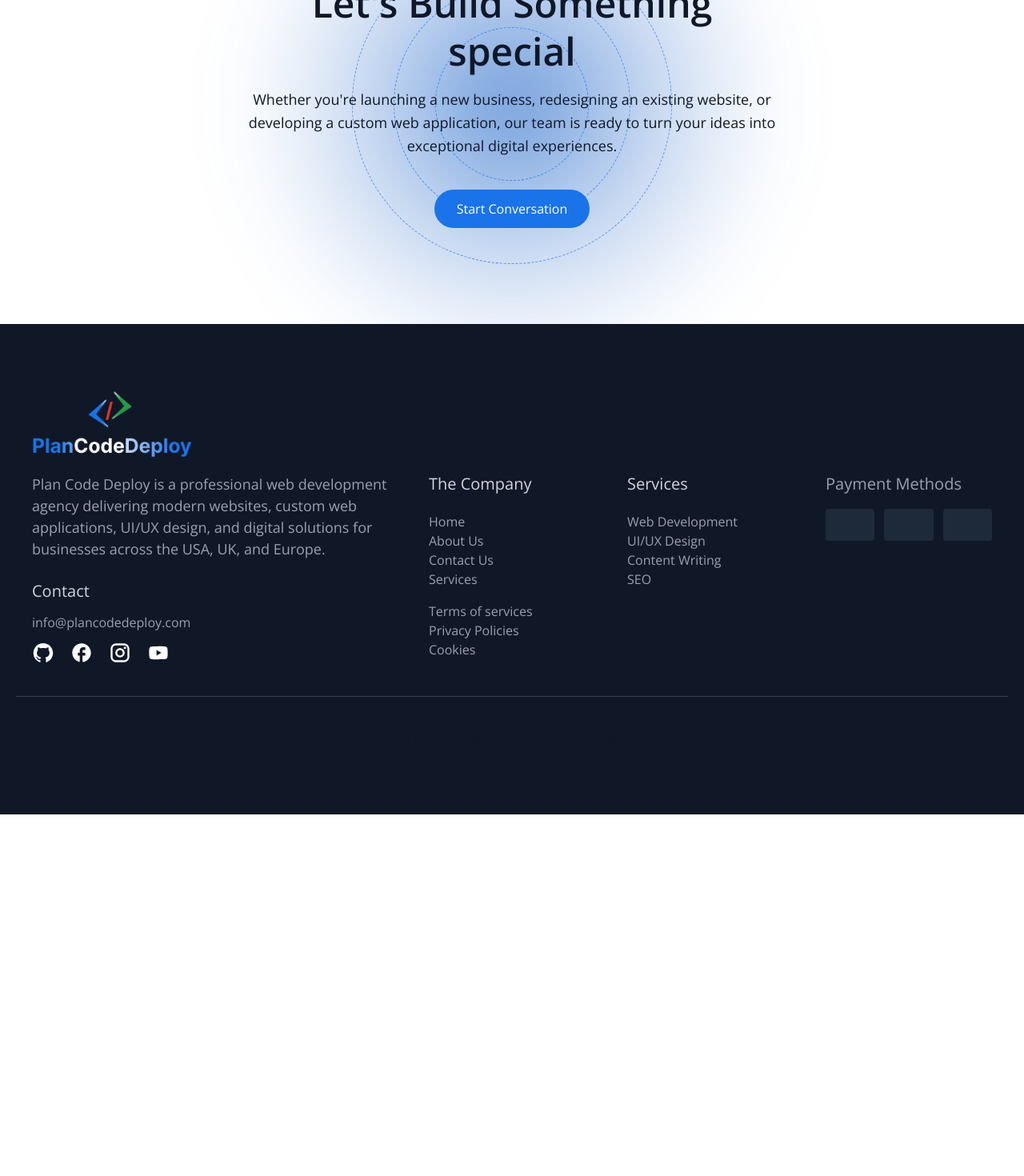
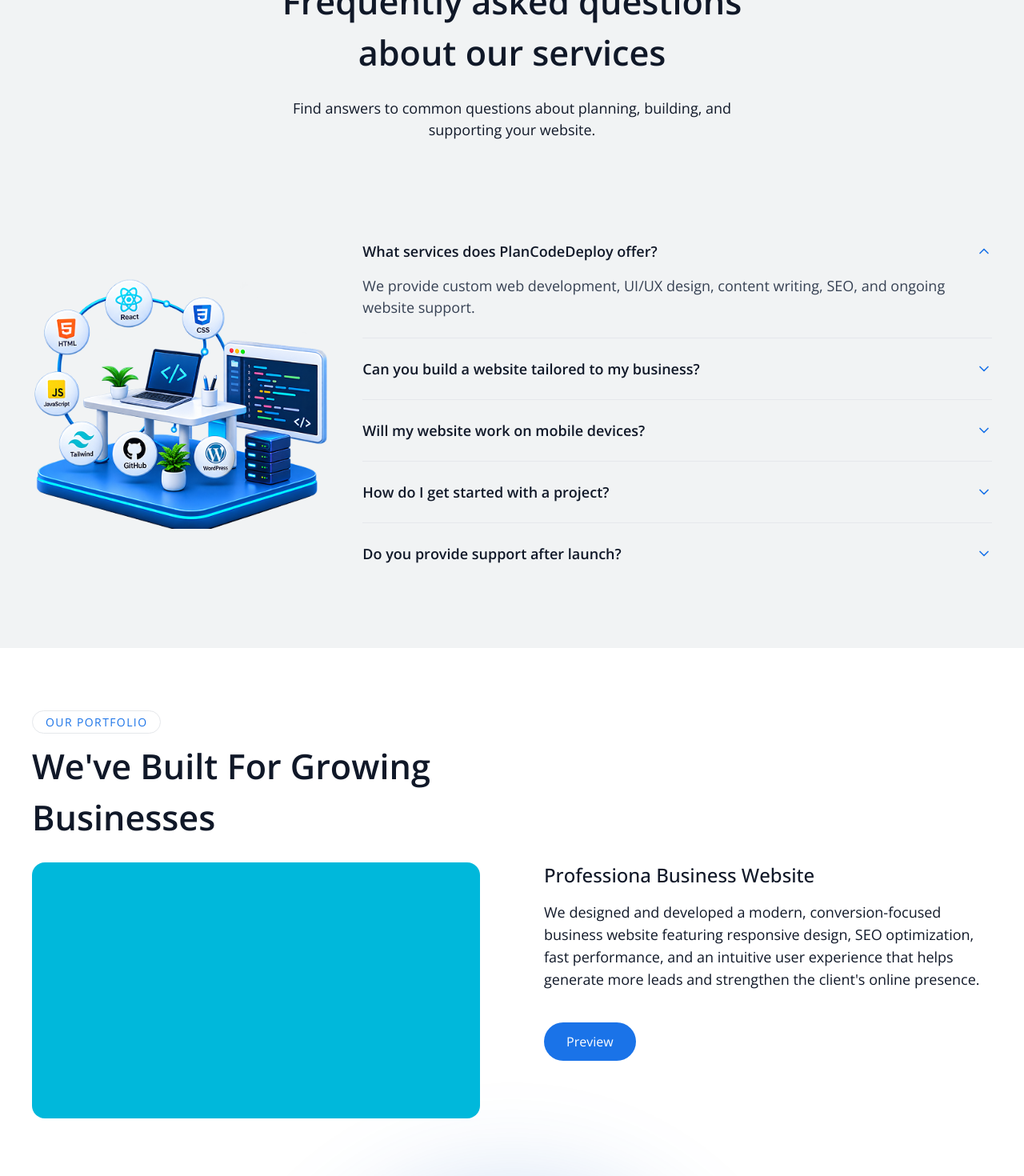
Before and after one commit to hasan-myoffice1/Plan_Code_Deploy, a React (Vite) app: page /services in a window 1280 px wide. Shown: the part 2940-4410 px from the top of the page at 80% size. Before the commit the page ends 3958 px from the top, so only its background shows below. Built offline with nearby package versions, Linux system fonts and the light colour scheme.

Commit message:
Services page dane

```diff
--- /dev/null
+++ b/src/containers/FAQ.jsx
@@ -0,0 +1,92 @@
+import { useState } from 'react';
+import { ChevronDown } from 'lucide-react';
+import SectionTitle from './../components/SectionTitle';
+
+const faqSection = {
+    subtitle: 'common questions',
+    title: 'Frequently asked questions about our services',
+    extraClass: 'max-w-170 mx-auto',
+};
+
+const faqItems = [
+    {
+        question: 'What services does PlanCodeDeploy offer?',
+        answer: 'We provide custom web development, UI/UX design, content writing, SEO, and ongoing website support.',
+    },
+    {
+        question: 'Can you build a website tailored to my business?',
+        answer: 'Yes. We plan and build websites around your business goals, audience, brand, and technical requirements.',
+    },
+    {
+        question: 'Will my website work on mobile devices?',
+        answer: 'Yes. We create responsive websites designed to work across mobile phones, tablets, and desktop screens.',
+    },
+    {
+        question: 'How do I get started with a project?',
+        answer: 'Send us a message through the contact form with your project details. Our team will follow up to discuss your needs and next steps.',
+    },
+    {
+        question: 'Do you provide support after launch?',
+        answer: 'Yes. We can provide maintenance, updates, performance optimization, and technical support after your website launches.',
+    },
+];
+
+const FAQ = () => {
+    const [openIndex, setOpenIndex] = useState(0);
+
+    return (
+        <section className='bg-light-section dark:bg-gray-section'>
+            <div className="content-view">
+                <div className="mx-auto mb-25 text-center xl:w-160">
+                    <SectionTitle data={faqSection} />
+                    <p>Find answers to common questions about planning, building, and supporting your website.</p>
+                </div>
+
+                <div className="grid grid-cols-1 items-center gap-10 md:grid-cols-12">
+                    <div className="md:col-span-4">
+                        <img src="/homeHeroImg.png" alt="Website development project illustration" className="h-auto w-full rounded-2xl object-cover" />
+                    </div>
+                    <div className="divide-y divide-gray-200 md:col-span-8 dark:divide-gray-700">
+                        {faqItems.map((item, index) => {
+                            const isOpen = openIndex === index;
+                            const questionId = `faq-question-${index}`;
+                            const answerId = `faq-answer-${index}`;
+
+                            return (
+                                <div key={item.question} className="py-2">
+                                    <h3>
+                                        <button
+                                            id={questionId}
+                                            type="button"
+                                            aria-expanded={isOpen}
+                                            aria-controls={answerId}
+                                            onClick={() => setOpenIndex(isOpen ? null : index)}
+                                            className="flex w-full items-center justify-between gap-4 py-4 text-left text-base font-semibold text-gray-900 sm:text-lg dark:text-gray-100"
+                                        >
+                                            {item.question}
+                                            <ChevronDown
+                                                aria-hidden="true"
+                                                className={`size-5 shrink-0 text-primaryColor transition-transform ${isOpen ? 'rotate-180' : ''}`}
+                                            />
+                                        </button>
+                                    </h3>
+                                    <div
+                                        id={answerId}
+                                        role="region"
+                                        aria-labelledby={questionId}
+                                        hidden={!isOpen}
+                                        className="pb-4 text-gray-700 dark:text-gray-300"
+                                    >
+                                        <p>{item.answer}</p>
+                                    </div>
+                                </div>
+                            );
+                        })}
+                    </div>
+                </div>
+            </div>
+        </section>
+    );
+};
+
+export default FAQ;
--- /dev/null
+++ b/src/containers/Portfolio.jsx
@@ -0,0 +1,39 @@
+import React from 'react';
+import SectionTitle from './../components/SectionTitle';
+import Button from './../components/Button';
+
+
+const Portfolio = () => {
+
+    const faqSection = {
+        subtitle: 'Our Portfolio',
+        title: "We've Built For Growing Businesses",
+        extraClass: 'max-w-170',
+    };
+
+     const buttonInfo = { text: "Preview", link: "#", class: "bg-primaryColor mt-10 text-white hidden lg:block" };
+
+    return (
+        <section>
+            <div className='content-view'>
+                <SectionTitle data={faqSection} />
+                <div className='grid md:grid-cols-2 gap-20'>
+                    <div className='bg-cyan-500 rounded-2xl h-80'>
+
+                    </div>
+                    <div>
+                        <h3 className="text-2xl font-medium">Professiona Business Website</h3>
+                        <p className="mt-4 leading-7">
+                           We designed and developed a modern, conversion-focused business website featuring
+                           responsive design, SEO optimization, fast performance, and an intuitive user experience
+                           that helps generate more leads and strengthen the client's online presence.
+                        </p>
+                        <Button data={buttonInfo}/>
+                    </div>
+                </div>
+            </div>
+        </section>
+    );
+};
+
+export default Portfolio;
--- a/src/index.css
+++ b/src/index.css
@@ -25,6 +25,6 @@
   section{
     @apply py-20
   }
-  p{@apply text-[18px]}
+  p{@apply text-[18px] dark:text-gray-300 }
   .content-view { @apply max-w-area px-5 mx-auto; }
 }
--- a/src/pages/Services.jsx
+++ b/src/pages/Services.jsx
@@ -7,6 +7,8 @@ import { PanelsTopLeft, CircleCheck, PencilRuler, PencilSparkles, ChartLine } fr
 import Button from '../components/Button';
 import CountdownSec from '../containers/CountdownSec';
 import CTA from '../containers/CTA';
+import FAQ from './../containers/FAQ';
+import Portfolio from './../containers/Portfolio';
 
 const title = {subtitle:"Our Services",text:'Professional web solutions designed for', highlight:'modern businesses', afterText:""}
 
@@ -129,6 +131,8 @@ const Services = () => {
               </div>
            </section>
            <CountdownSec />
+           <FAQ/>
+           <Portfolio/>
            <CTA/>
            <Footer/>
         </>
```
